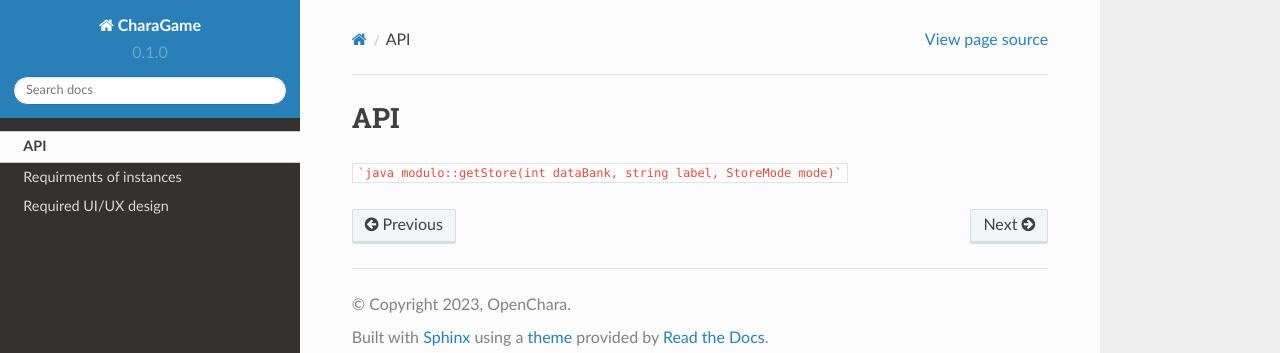
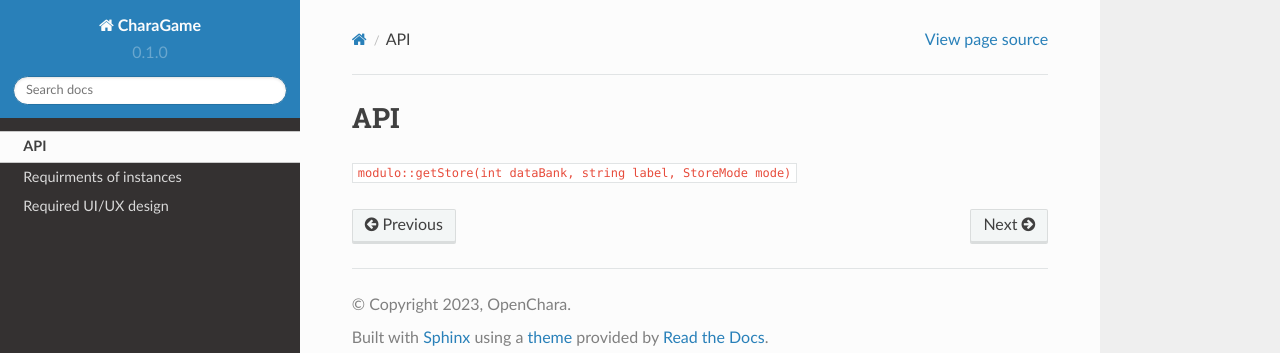
Before and after one commit to openchara/modulo-docs, a Sphinx documentation site: the page built from docs/source/api.rst, in a window 1280 px wide. Shown: the top 353 px of the page. Built offline with Sphinx 7.4.7 and the Read the Docs theme 2.0.0, drawn with Linux system fonts in a browser that asks for light colours; pages that are not in the unit, such as notebooks, are missing from menus.

````diff
--- a/docs/source/api.rst
+++ b/docs/source/api.rst
@@ -1,5 +1,4 @@
 API
 ===
 
-```java
-modulo::getStore(int dataBank, string label, StoreMode mode)```
+``modulo::getStore(int dataBank, string label, StoreMode mode)``
````
